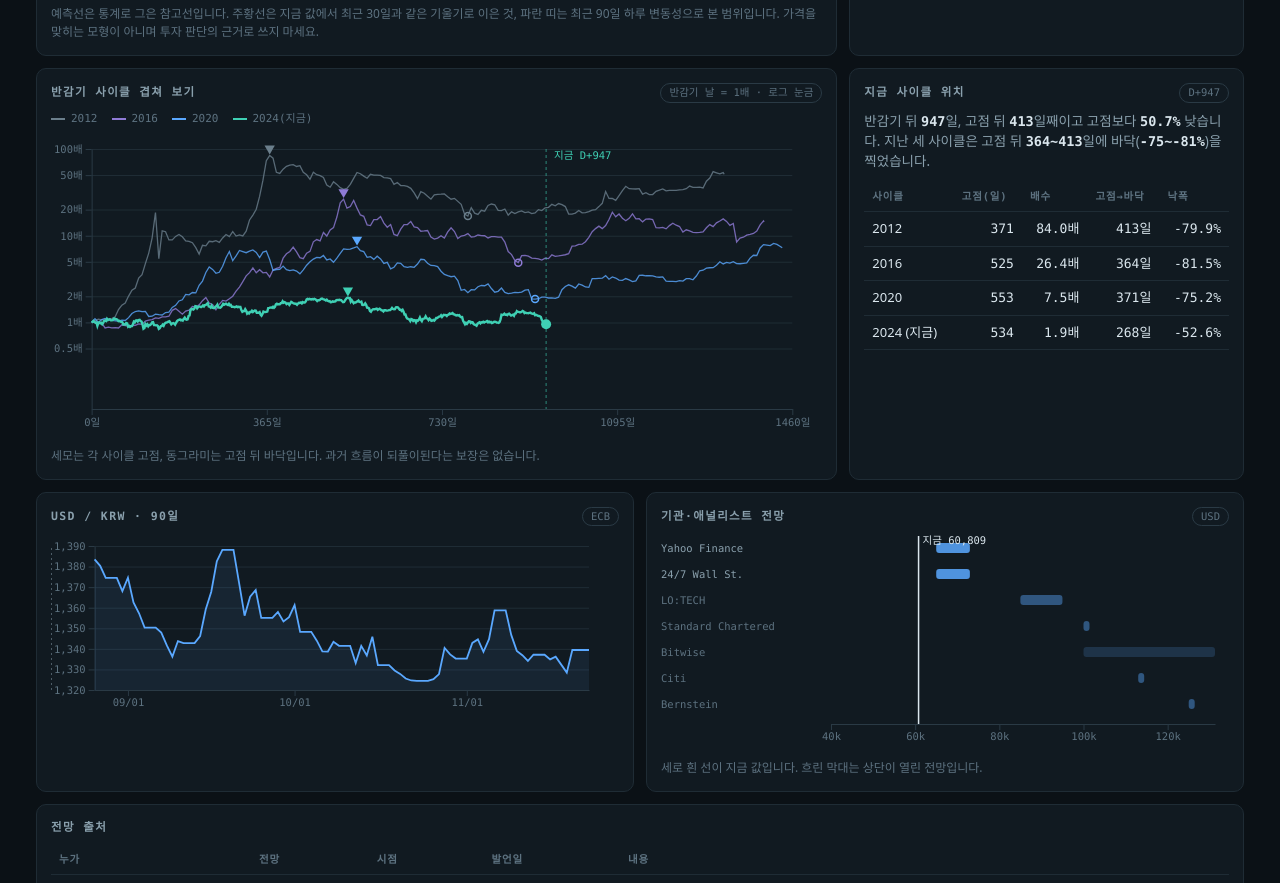
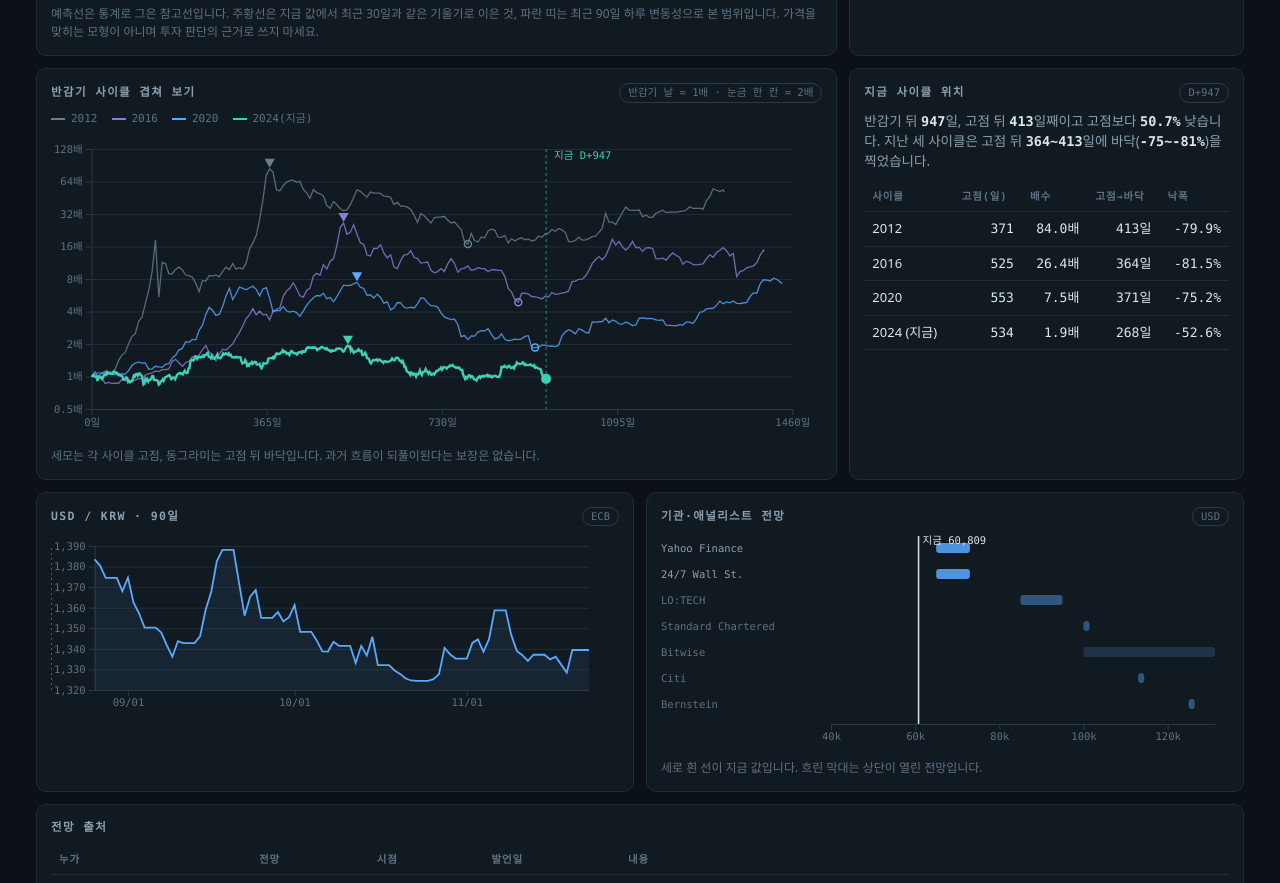
Before and after one commit to cw92-9292/market-ops, a plain HTML site: page index.html in a window 1280 px wide. Shown: the part 1087-1970 px from the top of the page. Drawn offline with nearby package versions, Linux system fonts and the light colour scheme; no server answers.

Commit message:
Cycles: even log2 y-axis ticks, tight domain
Halving overlay used mixed 1-2-5 ticks on a log scale padded to powers of 10,
so spacing was uneven and an empty band sat below the data. Ticks are now
powers of two (one step = 2x) and the domain stops at the nearest power of two.

Co-Authored-By: Claude Opus 5.5 <noreply@anthropic.com>

```diff
--- a/index.html
+++ b/index.html
@@ -157,7 +157,7 @@ select{font-family:var(--mono);font-size:11.5px;color:var(--fg2);background:var(
     </section>
 
     <section class="p w8 b-only">
-      <div class="ph"><h2>반감기 사이클 겹쳐 보기</h2><span class="tag">반감기 날 = 1배 · 로그 눈금</span></div>
+      <div class="ph"><h2>반감기 사이클 겹쳐 보기</h2><span class="tag">반감기 날 = 1배 · 눈금 한 칸 = 2배</span></div>
       <div class="legend"><span><i style="--c:var(--slate)"></i>2012</span><span><i style="--c:var(--vio)"></i>2016</span><span><i style="--c:var(--acc2)"></i>2020</span><span><i style="--c:var(--acc)"></i>2024(지금)</span></div>
       <div class="chart" id="cy-chart"></div>
       <p class="note">세모는 각 사이클 고점, 동그라미는 고점 뒤 바닥입니다. 과거 흐름이 되풀이된다는 보장은 없습니다.</p>
@@ -371,8 +371,10 @@ select{font-family:var(--mono);font-size:11.5px;color:var(--fg2);background:var(
     const col = { "2012": C.slate, "2016": C.vio, "2020": C.acc2, "2024": C.acc };
     const rows = d.rows.filter((r) => r.day <= 1460 && r.mult > 0), stats = cycleStats(rows), by = d3.group(rows, (r) => r.cycle);
     const el = $("cy-chart"), H = 300, { W, svg } = frame(el, H, "반감기 날을 1배로 맞춘 네 사이클과 지금 위치");
-    const y = d3.scaleLog().domain(d3.extent(rows, (r) => r.mult)).nice().range([H - 24, 16]);
-    const yt = [0.5, 1, 2, 5, 10, 20, 50, 100].filter((v) => v >= y.domain()[0] && v <= y.domain()[1]), fx = (v) => v + "배";
+    // 눈금은 2배 간격(0.5·1·2·4·8…)이라 칸 사이가 모두 같고, 축은 데이터를 감싸는 가장 가까운 2의 거듭제곱까지만 씀
+    const [lo, hi] = d3.extent(rows, (r) => r.mult), k0 = Math.floor(Math.log2(lo)), k1 = Math.ceil(Math.log2(hi));
+    const y = d3.scaleLog().base(2).domain([2 ** k0, 2 ** k1]).range([H - 24, 16]);
+    const yt = d3.range(k0, k1 + 1).map((k) => 2 ** k), fx = (v) => v + "배";
     const L = widest(svg, yt.map(fx)) + 12, x = d3.scaleLinear().domain([0, 1460]).range([L, W - 30]);
     yAxis(svg, y, yt, fx, W, L);
     svg.append("g").attr("class", "ax").attr("transform", `translate(0,${H - 24})`).call(d3.axisBottom(x).tickValues([0, 365, 730, 1095, 1460]).tickFormat((v) => v + "일").tickSizeOuter(0));
```
